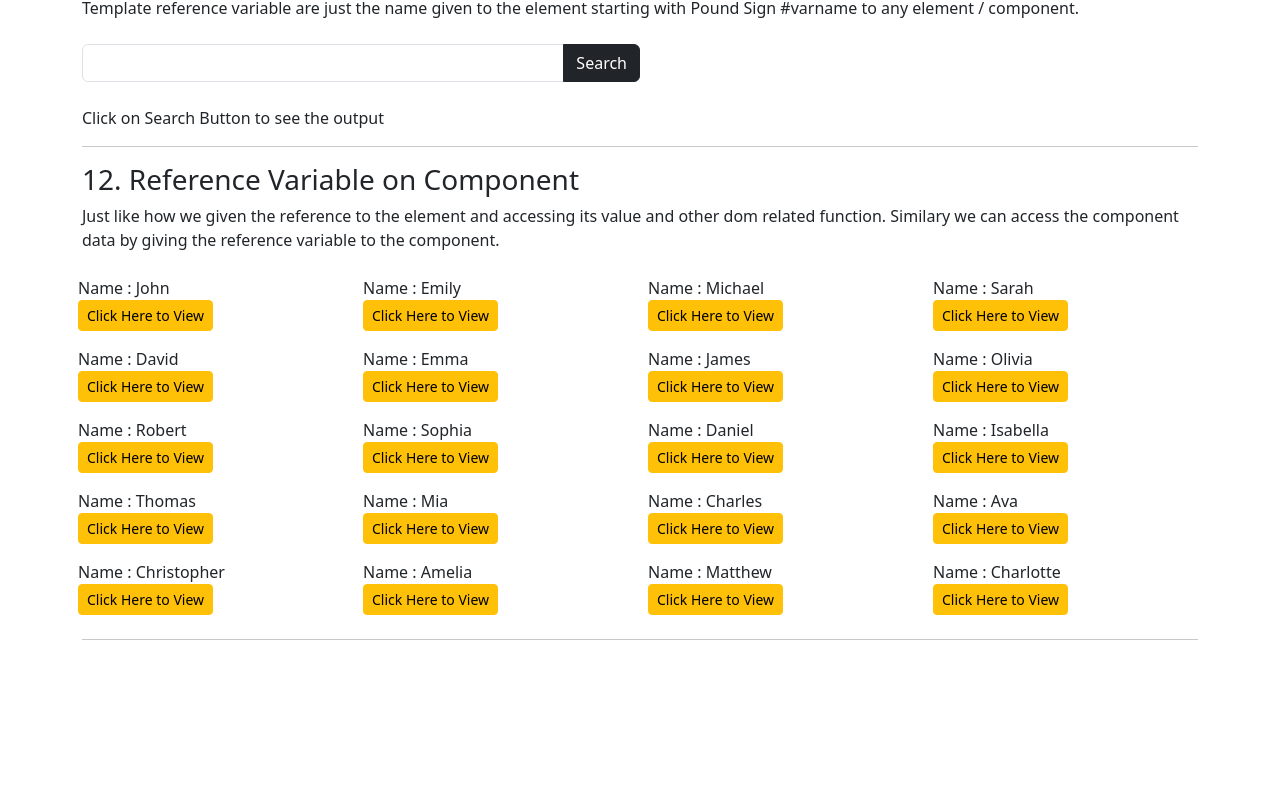
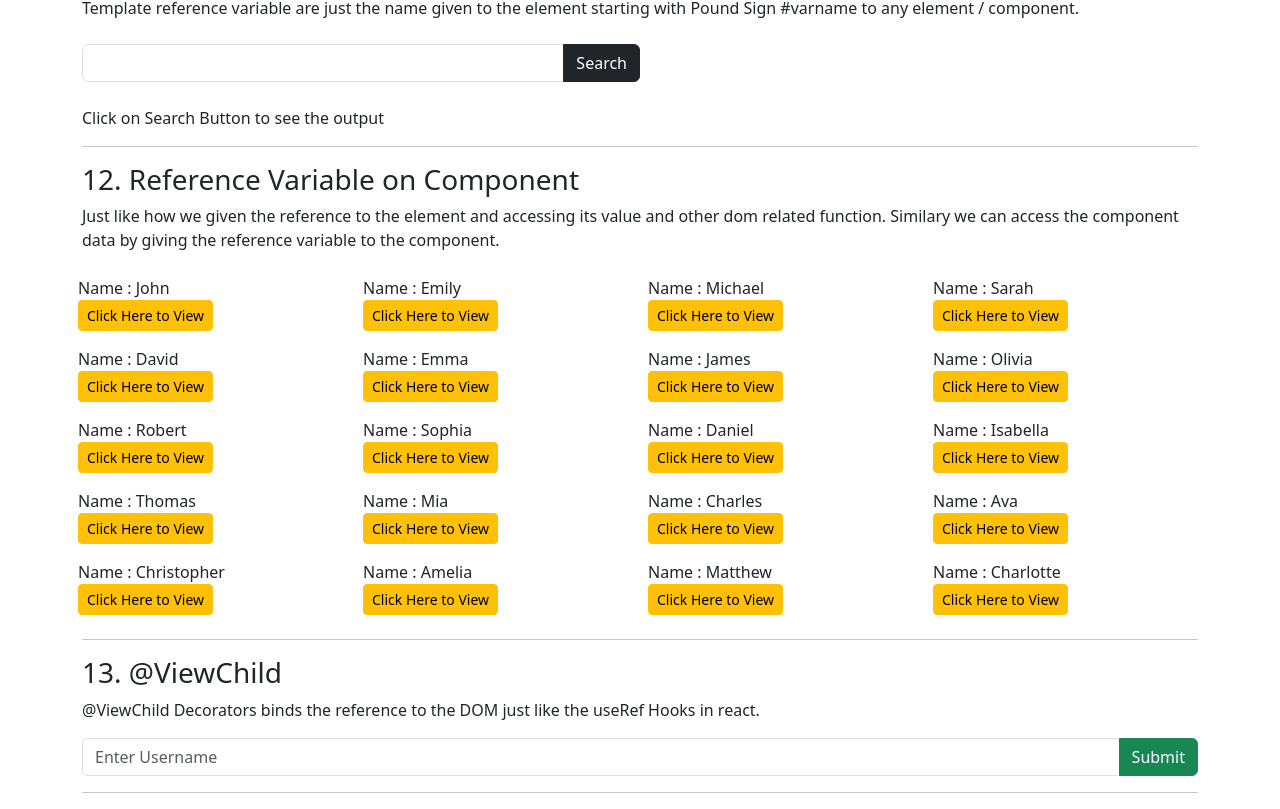
Before and after one commit to PrathameshSystenics/Angular_Tutorial, an Angular app in the folder AngularTut/: page / in a window 1280 px wide. Shown: the part 6700-7509 px from the top of the page. Before the commit the page ends 7356 px from the top, so only its background shows below. Built offline with nearby package versions, Linux system fonts and the light colour scheme.

Commit message:
ViewChild Tutorial

```diff
--- a/AngularTut/src/app/app.component.html
+++ b/AngularTut/src/app/app.component.html
@@ -43,14 +43,18 @@
   <hr>
 
   <h3 class="mt-3">10. Non Related Component communication</h3>
-  <app-nonrelated/>
+  <app-nonrelated />
   <hr>
 
   <h3 class="mt-3">11. Template Reference Variable</h3>
-  <templatereferencevar/>
+  <templatereferencevar />
   <hr>
 
   <h3 class="mt-3">12. Reference Variable on Component</h3>
-  <refvarcomponent/>
+  <refvarcomponent />
+  <hr>
+
+  <h3 class="mt-3">13. &commat;ViewChild</h3>
+  <app-viewchild />
   <hr>
 </div>
--- a/AngularTut/src/app/app.module.ts
+++ b/AngularTut/src/app/app.module.ts
@@ -27,6 +27,7 @@ import { TemplatereferencevarComponent } from './templatereferencevar/templatere
 import { RefvarcomponentComponent } from './refvarcomponent/refvarcomponent.component';
 import { ChildcomponentComponent } from './refvarcomponent/childcomponent/childcomponent.component';
 import { ChilddetailComponent } from './refvarcomponent/childdetail/childdetail.component';
+import { ViewchildComponent } from './viewchild/viewchild.component';
 
 @NgModule({
   declarations: [
@@ -53,7 +54,8 @@ import { ChilddetailComponent } from './refvarcomponent/childdetail/childdetail.
     TemplatereferencevarComponent,
     RefvarcomponentComponent,
     ChildcomponentComponent,
-    ChilddetailComponent
+    ChilddetailComponent,
+    ViewchildComponent
   ],
   imports: [
     BrowserModule,
--- /dev/null
+++ b/AngularTut/src/app/viewchild/viewchild.component.html
@@ -0,0 +1,16 @@
+<p>
+  &commat;ViewChild Decorators binds the reference to the DOM just like the useRef Hooks in react.
+</p>
+
+<div>
+
+  <div class="input-group">
+
+    <!-- Assigning the Template Reference Variable -->
+    <input type="text" class="form-control" #username placeholder="Enter Username">
+
+    <button class="btn btn-success" (click)="showData()">
+      Submit
+    </button>
+  </div>
+</div>
--- /dev/null
+++ b/AngularTut/src/app/viewchild/viewchild.component.ts
@@ -0,0 +1,18 @@
+import { Component, ElementRef, ViewChild } from '@angular/core';
+
+@Component({
+  selector: 'app-viewchild',
+  templateUrl: './viewchild.component.html',
+})
+export class ViewchildComponent {
+
+  // giving the reference of the Input tag here.
+  @ViewChild("username")
+  inputEle: ElementRef = undefined as any;
+
+  // registering these button on click event
+  showData() {
+    let InputElement = this.inputEle.nativeElement as HTMLInputElement;
+    alert("You have Typed the username => " + InputElement.value)
+  }
+}
```
